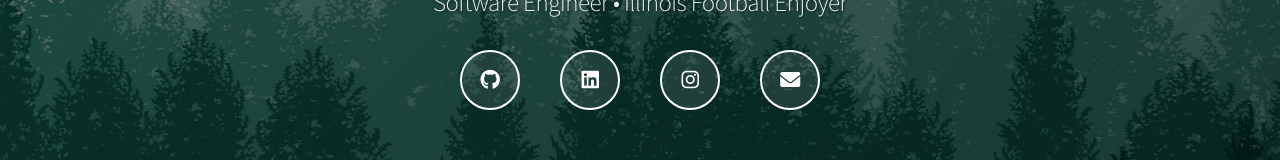
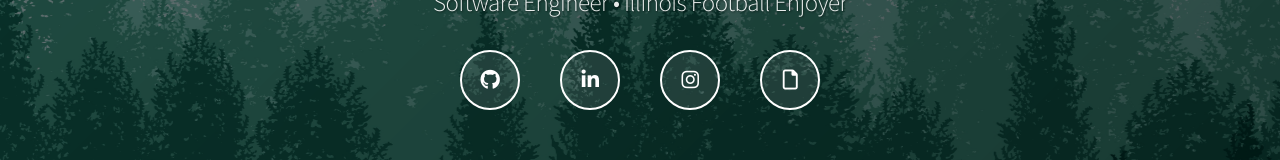
Before and after one commit to rylanturner02/dev-portfolio, a SvelteKit app: page / in a window 1280 px wide. Shown: the part 418-578 px from the top of the page. Built offline with nearby package versions, Linux system fonts and the light colour scheme.

Commit message:
Replaced email link with resume pdf.

```diff
--- a/src/routes/+page.svelte
+++ b/src/routes/+page.svelte
@@ -16,7 +16,7 @@
     {
       name: "LinkedIn",
       url: "https://linkedin.com/in/rylanturner02/",
-      classes: "fa-brands fa-linkedin",
+      classes: "fa-brands fa-linkedin-in",
     },
     {
       name: "Projects",
@@ -24,9 +24,9 @@
       classes: "fa-brands fa-instagram",
     },
     {
-      name: "Email",
-      url: "mailto:rylanturner02+dev@gmail.com",
-      classes: "fa-solid fa-envelope",
+      name: "Resume",
+      url: "/resume.pdf",
+      classes: "fa-regular fa-file",
     },
   ];
 
```
Also changed, not shown: 1 other file (tests, documents, lock files or other folders).
